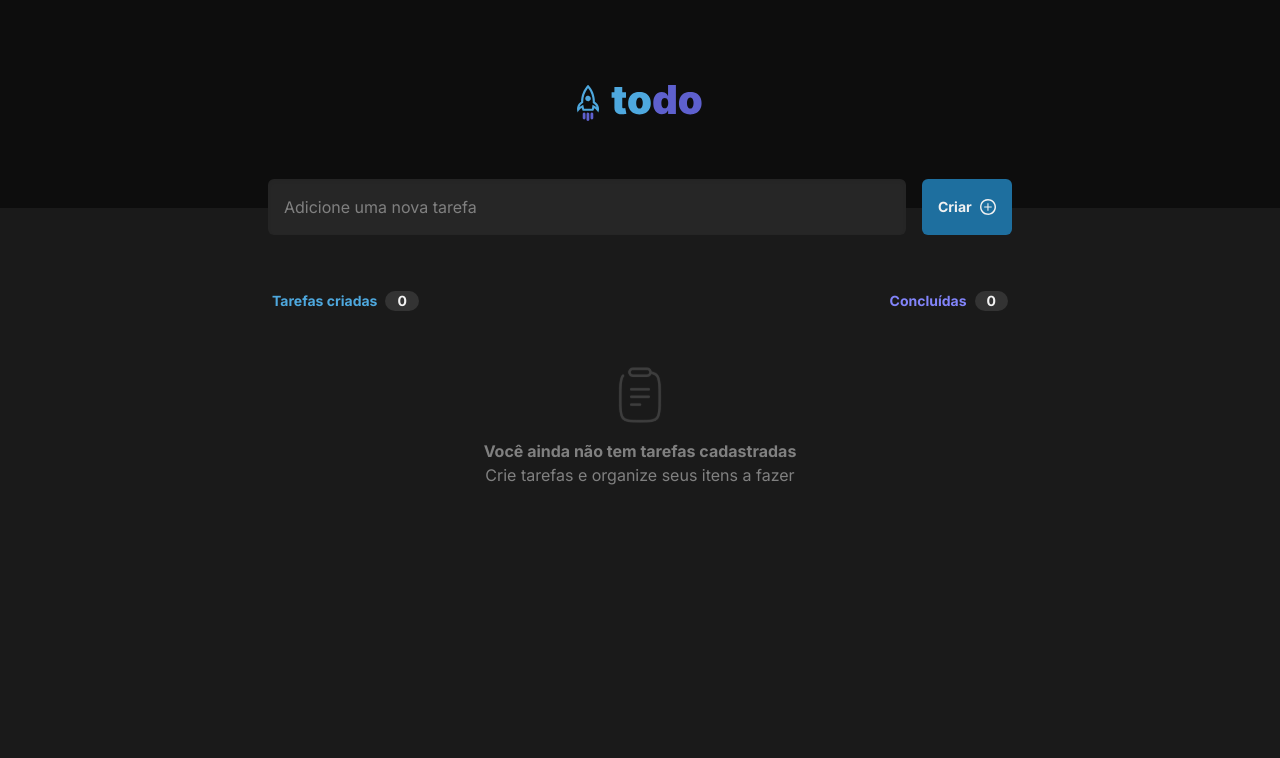
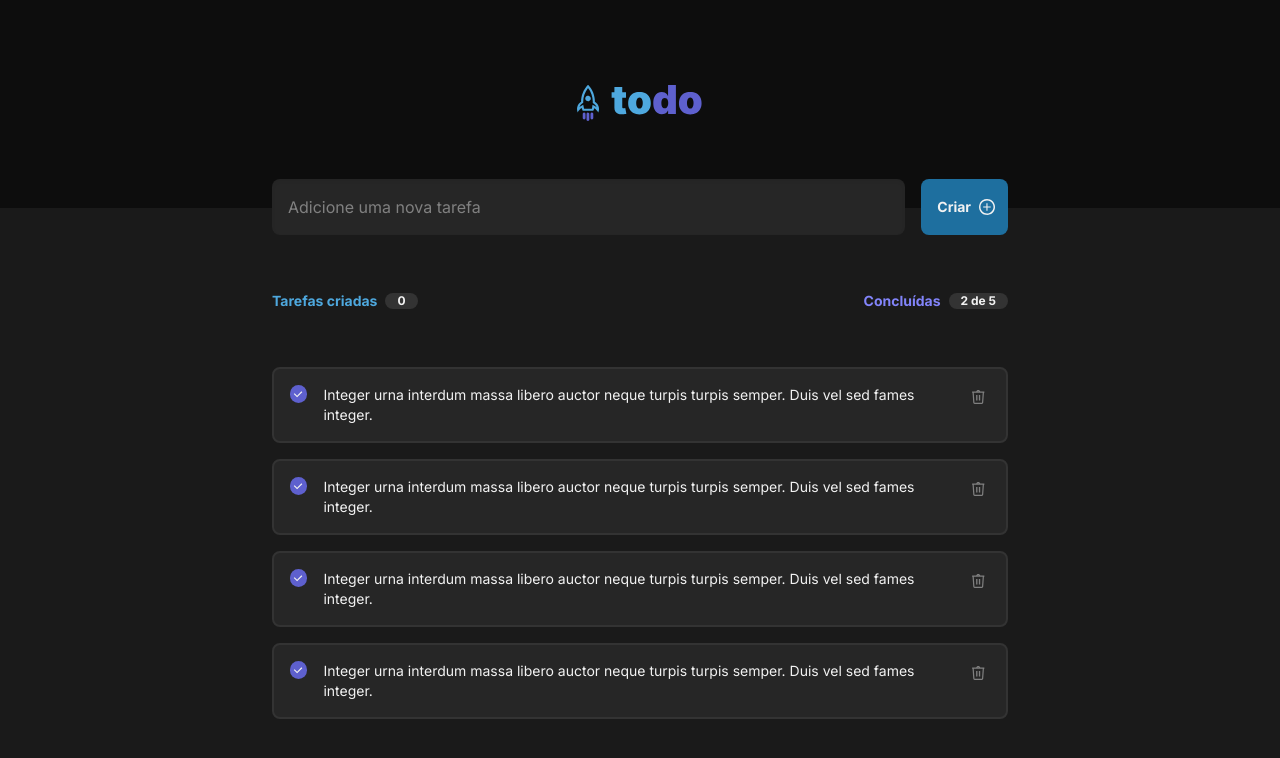
Before and after one commit to vmnog/rocketseat-ignite-react-desafio-01, a React (Vite) app: page / in a window 1280 px wide. Shown: the top 758 px of the page. Built offline with nearby package versions, Linux system fonts and the light colour scheme.

Commit message:
feat: separating into components

```diff
--- a/src/App.tsx
+++ b/src/App.tsx
@@ -1,7 +1,8 @@
 import './index.css';
 import todoLogo from './assets/logo.svg';
-import plusSign from './assets/plus.svg';
-import task from './assets/task.svg';
+import { TaskCounter } from './components/task-counter';
+import { AddTodo } from './components/add-todo';
+import { TodoList } from './components/todo-list';
 
 function App() {
   return (
@@ -9,32 +10,10 @@ function App() {
       <div className="w-full h-52 bg-gray-700" />
       <div className="max-w-[46rem] mx-auto flex flex-col items-center align-center gap-14 -mt-[8.3rem]">
         <img src={todoLogo} alt="" />
-        <div className="flex gap-4">
-          <input
-            className="w-[638px] h-14 bg-gray-500 rounded-md shadow-inner p-4 placeholder:text-gray-300 text-base text-gray-100 outline-none focus:outline-2 focus:outline-purpleDark"
-            placeholder="Adicione uma nova tarefa"
-          />
-          <button className="w-[90px] h-14 bg-blueDark hover:bg-blue ease-in duration-300 pointer rounded-md flex items-center align-center gap-2 text-sm text-gray-100 font-bold p-4" type="submit">
-            <span>Criar</span>
-            <img src={plusSign} alt="" />
-          </button>
-        </div>
-        <section className="w-full flex justify-between">
-          <div className="flex items-center align-center gap-2 text-sm ">
-            <b className="text-blue">Tarefas criadas</b>
-            <b className="text-gray-100 bg-gray-400 px-3 rounded-full">0</b>
-          </div>
-          <div className="flex items-center align-center gap-2 text-sm ">
-            <b className="text-purple">Concluídas</b>
-            <b className="text-gray-100 bg-gray-400 px-3 rounded-full">0</b>
-          </div>
-        </section>
-        <section className="flex flex-col items-center text-gray-300">
-          <img src={task} alt="" className="w-[3.5rem]" />
+        <AddTodo />
+        <TaskCounter />
+        <TodoList />
 
-          <b className="mt-4">Você ainda não tem tarefas cadastradas</b>
-          <span>Crie tarefas e organize seus itens a fazer</span>
-        </section>
       </div>
     </>
   )
--- /dev/null
+++ b/src/components/add-todo.tsx
@@ -0,0 +1,16 @@
+import plusSign from '../assets/plus.svg';
+
+export function AddTodo() {
+  return (
+    <div className="w-full flex gap-4">
+      <input
+        className="w-full h-14 bg-gray-500 rounded-lg shadow-inner p-4 placeholder:text-gray-300 text-base text-gray-100 outline-none focus:outline-2 focus:outline-purpleDark"
+        placeholder="Adicione uma nova tarefa"
+      />
+      <button className="w-24 h-14 p-4 gap-2 bg-blueDark hover:bg-blue ease-in duration-300 pointer rounded-lg flex items-center justify-between text-sm text-gray-100 font-bold" type="submit">
+        <span>Criar</span>
+        <img src={plusSign} alt="" className="flex-none" />
+      </button>
+    </div>
+  )
+}
--- /dev/null
+++ b/src/components/task-counter.tsx
@@ -0,0 +1,14 @@
+export function TaskCounter() {
+  return (
+    <section className="w-full flex justify-between">
+      <div className="flex items-center align-center gap-2">
+        <b className="text-blue text-sm">Tarefas criadas</b>
+        <b className="text-gray-100 text-xs bg-gray-400 px-3 rounded-full">0</b>
+      </div>
+      <div className="flex items-center align-center gap-2">
+        <b className="text-purple text-sm">Concluídas</b>
+        <b className="text-gray-100 text-xs bg-gray-400 px-3 rounded-full">2 de 5</b>
+      </div>
+    </section>
+  )
+}
--- /dev/null
+++ b/src/components/todo-list.tsx
@@ -0,0 +1,59 @@
+import task from '../assets/task.svg';
+import check from '../assets/check.svg';
+
+function EmptyList() {
+  return (
+    <section className="flex flex-col items-center text-gray-300">
+      <img src={task} alt="" className="w-[3.5rem]" />
+
+      <b className="mt-4">Você ainda não tem tarefas cadastradas</b>
+      <span>Crie tarefas e organize seus itens a fazer</span>
+    </section>
+  )
+}
+
+function CheckButton({ selected }: { selected: boolean }) {
+  return (
+    <div className={
+      `w-[17.45px] h-[17.45px] flex-none rounded-full border-2 border-blue hover:bg-blueDark cursor-pointer`
+      + (selected && ` bg-purpleDark border-none hover:bg-purple`)
+    }>
+      {selected && <img src={check} alt="" className="ml-[3px] mt-[5.5px]" />}
+    </div>
+  )
+}
+
+function DeleteButton() {
+  return (
+    <svg className="flex-none cursor-pointer rounded hover:bg-gray-400 fill-gray-300 hover:fill-danger" width="24" height="24" viewBox="0 0 24 24" fill="none" xmlns="http://www.w3.org/2000/svg">
+      <path d="M14.2021 9.98548H12.8716V15.5073H14.2021V9.98548Z" fill="danger" />
+      <path d="M11.4624 9.98548H10.1318V15.5073H11.4624V9.98548Z" fill="danger" />
+      <path d="M18.478 7.16712C18.4754 7.03061 18.4295 6.89846 18.3469 6.78975C18.2642 6.68104 18.1492 6.6014 18.0184 6.56232C17.9596 6.53782 17.8974 6.52252 17.8339 6.51696H14.2868C14.1525 6.07791 13.8808 5.69355 13.5117 5.42047C13.1426 5.14739 12.6956 5 12.2365 5C11.7774 5 11.3304 5.14739 10.9613 5.42047C10.5922 5.69355 10.3205 6.07791 10.1862 6.51696H6.63911C6.58068 6.51814 6.52269 6.52729 6.46674 6.54418H6.45162C6.31318 6.58701 6.19334 6.67547 6.11163 6.79515C6.02992 6.91483 5.99117 7.05866 6.00169 7.20319C6.01222 7.34771 6.0714 7.48441 6.16958 7.59099C6.26776 7.69757 6.39916 7.76774 6.54234 7.79006L7.25298 17.5334C7.26382 17.9127 7.41693 18.2741 7.68191 18.5458C7.94688 18.8175 8.30435 18.9797 8.68332 19H15.7867C16.1662 18.9804 16.5244 18.8186 16.79 18.5468C17.0556 18.2751 17.2092 17.9132 17.22 17.5334L17.9277 7.79914C18.0802 7.77797 18.22 7.70232 18.3212 7.58615C18.4223 7.46999 18.478 7.32116 18.478 7.16712ZM12.2365 6.21456C12.3661 6.21458 12.4943 6.24146 12.6129 6.29351C12.7316 6.34556 12.8382 6.42164 12.926 6.51696H11.547C11.6346 6.42135 11.7411 6.34507 11.8599 6.29299C11.9786 6.24092 12.1069 6.21421 12.2365 6.21456ZM15.7867 17.7904H8.68332C8.60168 17.7904 8.47467 17.6573 8.45955 17.4457L7.75798 7.81123H16.715L16.0135 17.4457C15.9984 17.6573 15.8714 17.7904 15.7867 17.7904Z" fill="danger" />
+    </svg>
+  )
+}
+
+function TodoItem() {
+  const selected = true;
+
+  return (
+    <div className="w-full bg-gray-500 p-4 flex items-start gap-4 rounded-lg border-2 border-gray-400">
+      <CheckButton selected={selected} />
+      <span className="text-gray-100 text-sm">Integer urna interdum massa libero auctor neque turpis turpis semper. Duis vel sed fames integer.</span>
+      <DeleteButton />
+    </div>
+  )
+}
+
+export function TodoList() {
+  return (
+    <>
+      <section className="flex flex-col gap-4">
+        {[1, 2, 3, 4].map(() => (
+          <TodoItem />
+        ))}
+      </section>
+      {false && <EmptyList />}
+    </>
+  )
+}
```
Also changed, not shown: src/assets/trash.svg (added).
